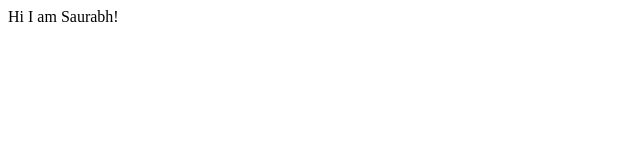
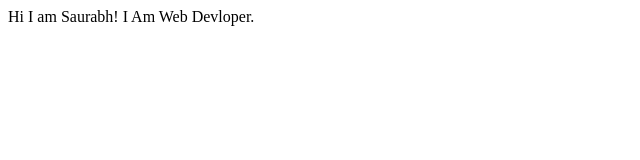
Before and after one commit to SaurabhAutade/sau_autade-porfolio, a plain HTML site: page index.html in a window 1280 px wide. Shown: the whole page, without its empty margins (0-640 px from the left). Drawn offline with Linux system fonts and the light colour scheme.

Commit message:
update text

```diff
--- a/index.html
+++ b/index.html
@@ -8,5 +8,6 @@
 </head>
 <body>
     Hi I am Saurabh!
+    I Am Web Devloper.
 </body>
 </html>
```
